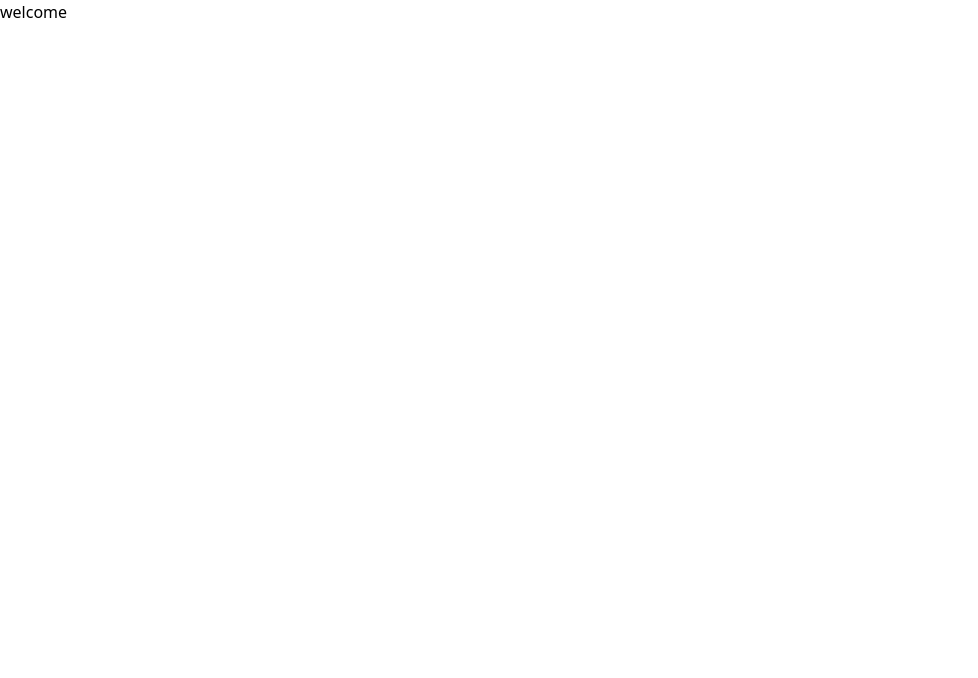
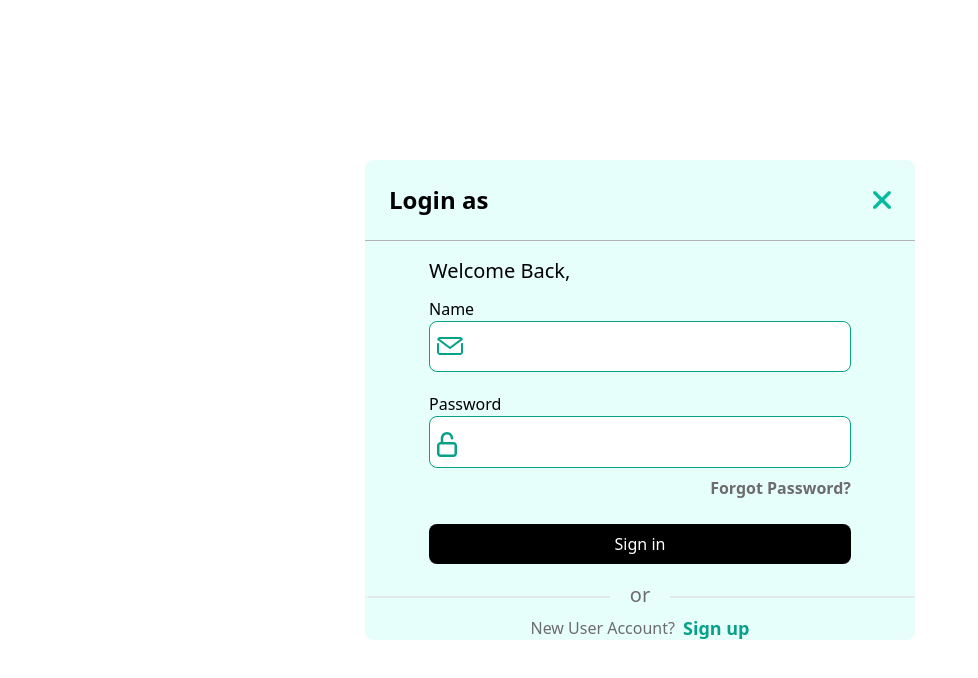
Before and after one commit to Zzohra/loginpage, a React (Vite) app: page / in a window 1280 px wide. Shown: the top 678 px of the page, without its empty margins (0-978 px from the left). Built offline with nearby package versions, Linux system fonts and the light colour scheme.

Commit message:
latest code

```diff
--- a/src/App.jsx
+++ b/src/App.jsx
@@ -12,14 +12,18 @@ function App(){
 
 
   const [isLogged, setIsLogged]=useState(false)
-  const newFunc=()=>{
-    setIsLogged(true)
-  }
+  const [username,setUsername]=useState('')
+  // const settingUserName=(value)=>{
+  //   setUsername(value)
+  // }
+  // console.log(isLogged)
+  // const newFunc=()=>{
+  //   setIsLogged(true)
+  // }
 
   return (
     <>
-
-  { isLogged ? <Login handleClick={newFunc} /> : <Entered /> }
+  { isLogged===false?<Login setUsername={setUsername} setIsLogged={setIsLogged} />:<Entered username={username} />  }
     </>
   )
 }
--- a/src/components/Entered.jsx
+++ b/src/components/Entered.jsx
@@ -1,6 +1,8 @@
-export default function Entered(){
+export default function Entered(props){
   return(
 
-    <h1>welcome </h1>
+    <>
+    <h1 className="p-4 text-3xl">welcome  {props.username}</h1>
+    </>
   )
 }
--- a/src/components/Login.jsx
+++ b/src/components/Login.jsx
@@ -25,7 +25,9 @@ export default function Login(props){
       <div>
         Name
       </div>
-      <input className='rounded-lg w-full pl-9 py-[3%] border border-[#07A189]' type="text" />
+      <input onChange={(event)=>{
+        props.setUsername(event.target.value)
+      }} className='rounded-lg w-full pl-9 py-[3%] border border-[#07A189]' type="text" />
       <img className='absolute sm:top-10  top-9  left-2' src={mailSvg} alt="" />
     </div>
     <div className='relative'>
@@ -43,7 +45,9 @@ export default function Login(props){
       Forgot Password?
     </div>
     <button className='bg-black text-white px-4 py-2 rounded-lg w-full'
-    onClick={props.handleClick}>
+    onClick={()=>{
+      props.setIsLogged(true)
+      }}>
       Sign in
     </button>
   </div>
```
